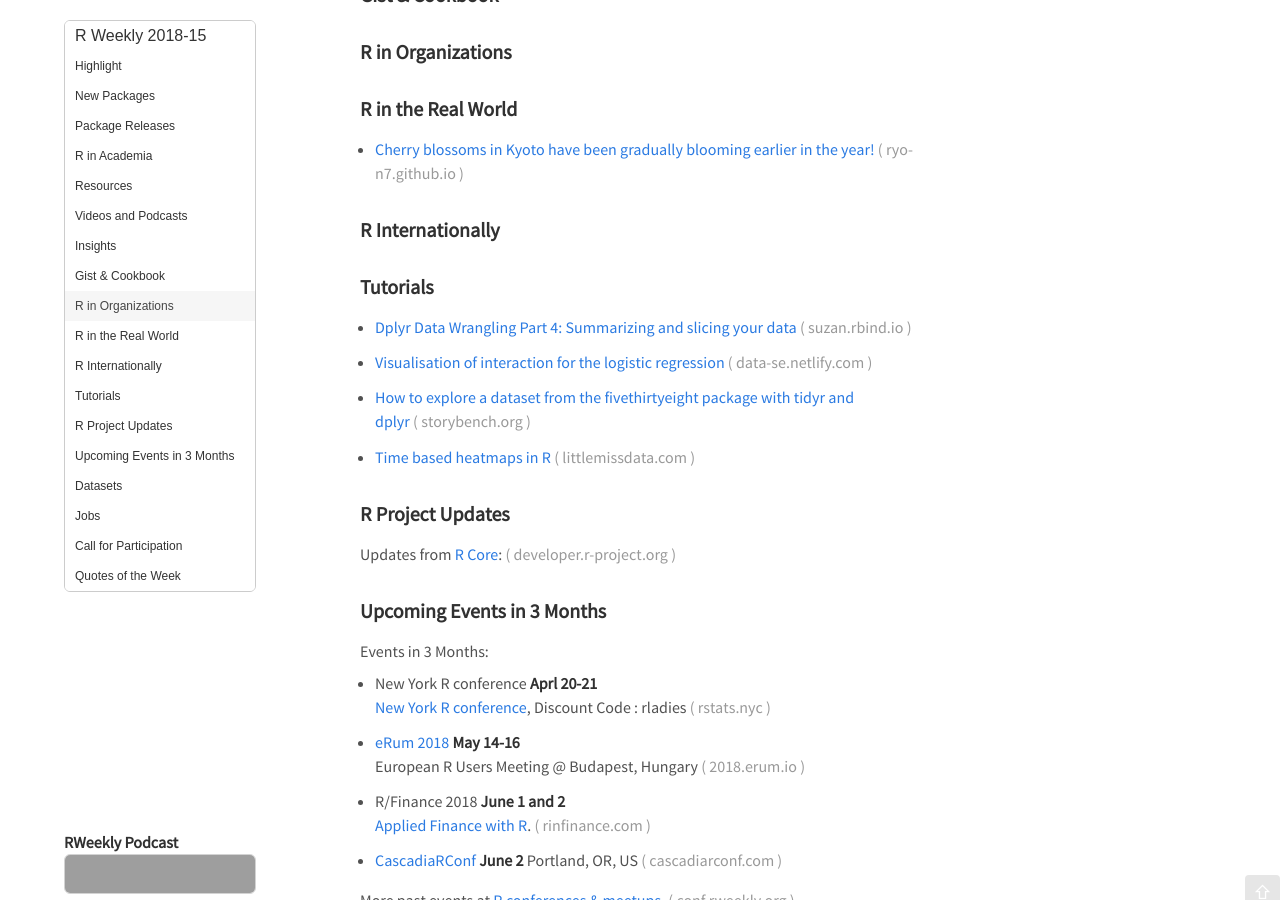
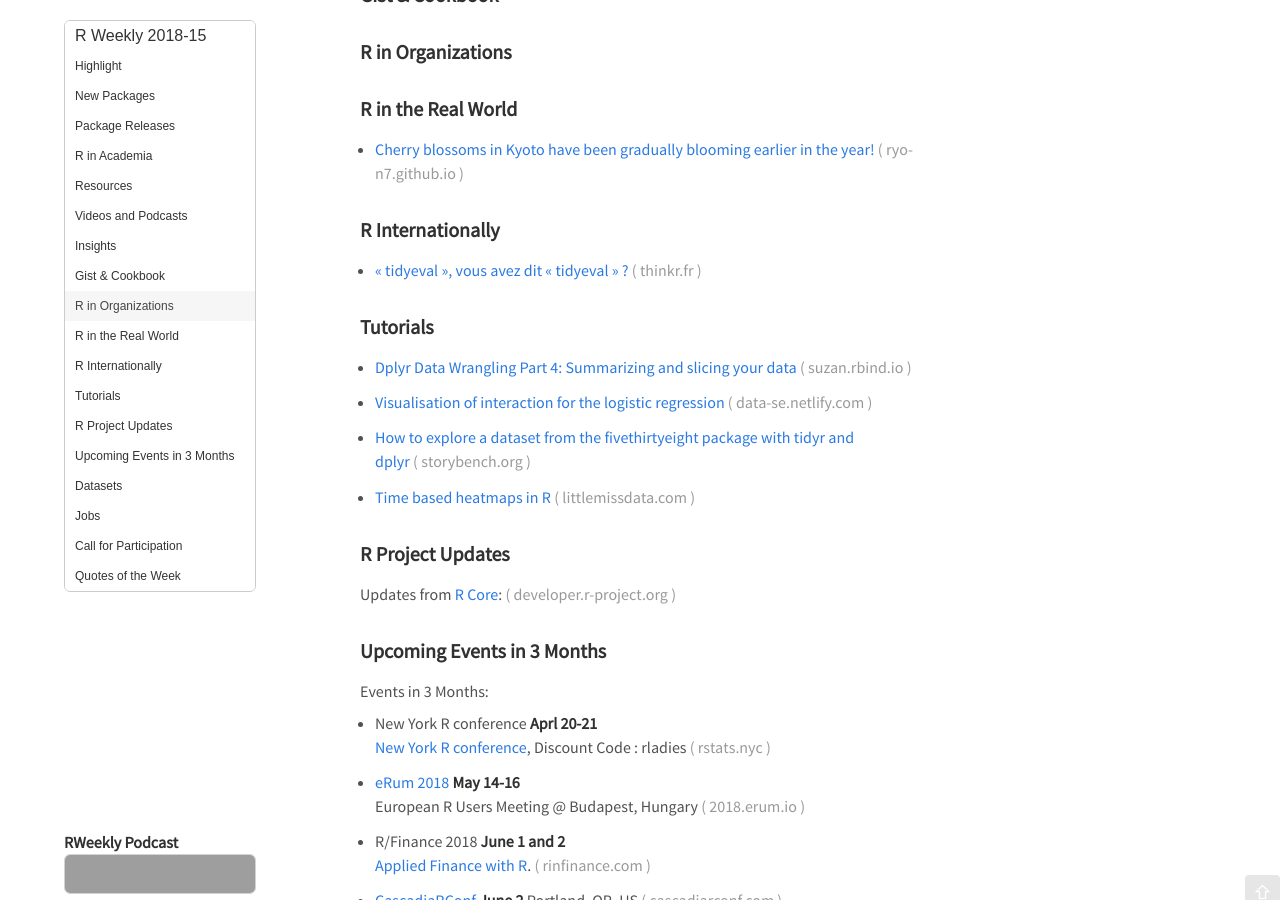
Before and after one commit to rweekly/rweekly.org, a Jekyll site: the page built from draft.md, in a window 1280 px wide and 900 px high, scrolled down 1077 px. Built offline with Jekyll 4.4.1, drawn with Linux system fonts in a browser that asks for light colours; emoji names are drawn with the system emoji font; comment, search, counter and statistics services are not loaded; grey boxes are pictures that could not be loaded.

Commit message:
Update draft.md

```diff
--- a/draft.md
+++ b/draft.md
@@ -65,7 +65,7 @@
 
 ### R Internationally
 
-
++ [« tidyeval », vous avez dit « tidyeval » ?](https://thinkr.fr/tidyeval/)
 
 ###  Tutorials
 
```
